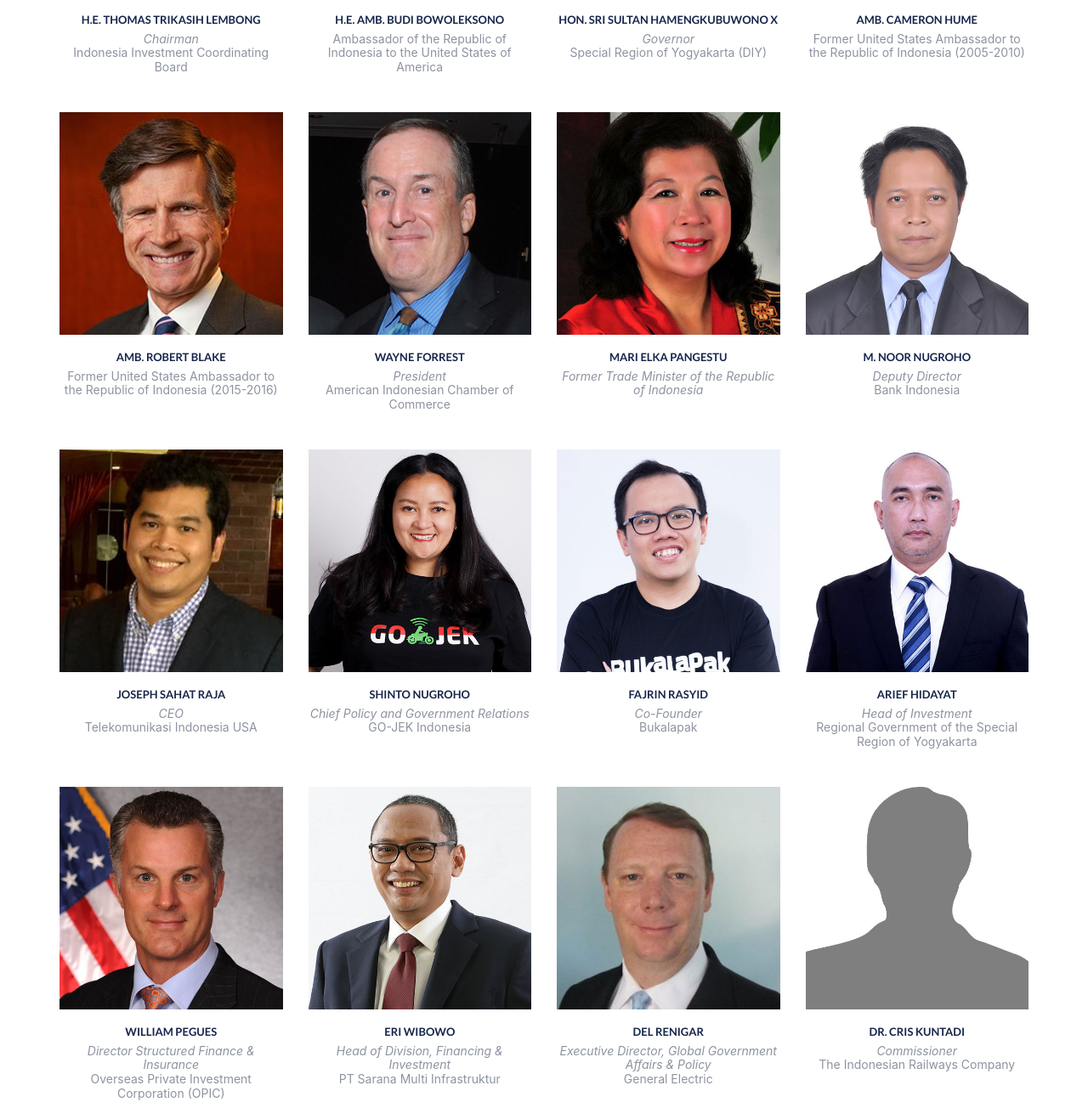
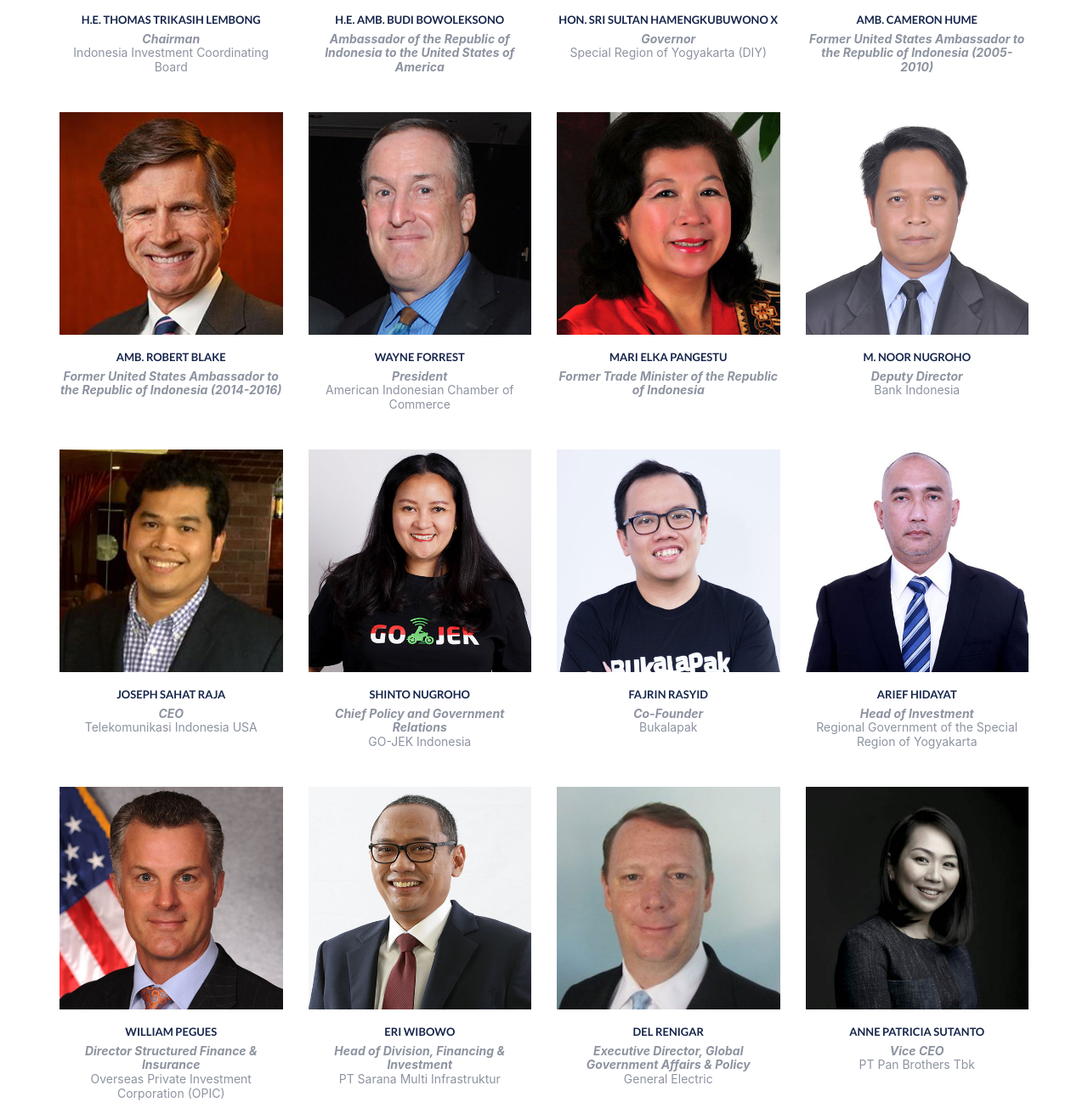
Before and after one commit to arlandi/ttif-2018, a Gatsby site: page / in a window 1280 px wide. Shown: the part 1871-3175 px from the top of the page at 85% size. Built offline with nearby package versions, Linux system fonts and the light colour scheme; Gatsby itself is replaced by a stand-in of ours.

Commit message:
final final update

```diff
--- a/src/data/speakers.js
+++ b/src/data/speakers.js
@@ -14,9 +14,9 @@ import eri from '../images/eri.jpg'
 import robert from '../images/robert.jpg'
 import arief from '../images/arief.jpg'
 import rahardjo from '../images/rahardjo.jpg'
-import person from '../images/person.jpg'
 import mari from '../images/mari.jpg'
 import sultan from '../images/sultan.jpg'
+import billy from '../images/billy.jpg'
 
 export default [
     {
@@ -28,8 +28,8 @@ export default [
     },
     {
         name: "H.E. Amb. Budi Bowoleksono",
-        title: "",
-        company: "Ambassador of the Republic of Indonesia to the United States of America",
+        title: "Ambassador of the Republic of Indonesia to the United States of America",
+        company: "",
         picture: budi,
         bio: "Ambassador Budi Bowoleksono is currently the Ambassador Extraordinary and Plenipotentiary of the Republic of Indonesia to the United States of America. Previously, Ambassador Bowoleksono served as the Ambassador Extraordinary and Plenipotentiary of the Republic of Indonesia to the Republic of Kenya in Nairobi (2008-2010), which also covers Seychelles, Mauritius, Uganda, UNEP, and UNHCR. Ambassador Bowoleksono graduated from Krisnadwipayana University in Jakarta in 1984. He started his diplomatic career at the Ministry of Foreign Affairs in 1986 and since then he had been assigned to the Permanent Mission of the Republic of Indonesia to the United Nations in New York, the Indonesian Permanent Mission in Geneva, and the Indonesian Permanent Mission in Vienna.",
     },
@@ -42,15 +42,15 @@ export default [
     },
     {
         name: "Amb. Cameron Hume",
-        title: "",
-        company: "Former United States Ambassador to the Republic of Indonesia (2005-2010)",
+        title: "Former United States Ambassador to the Republic of Indonesia (2005-2010)",
+        company: "",
         picture: cameron,
         bio: "Ambassador Cameron R. Hume was U.S. Ambassador to Indonesia from 2007 to 2010. He retired from the Foreign Service with a rank of Career Minister. While Ambassador to Indonesia, he focused on oceans, climate changes, and education as elements of “soft power” diplomacy. He has published three books and numerous articles on foreign policy Since leaving the Foreign Service, Ambassador Hume has served as a consultant to various interests based in Indonesia. Ambassador Hume holds a Bachelor's Degree from Princeton University (Princeton, NJ)) and Law Degree from the School of Law, American University (Washington, DC).",
     },
     {
         name: "Amb. Robert Blake",
-        title: "",
-        company: "Former United States Ambassador to the Republic of Indonesia (2015-2016)",
+        title: "Former United States Ambassador to the Republic of Indonesia (2014-2016)",
+        company: "",
         picture: robert,
         bio: "Ambassador Blake served for 31 years in the State Department in a wide range of leadership positions. From 2014-2016, he was the US Ambassador to Indonesia, where he focused on building stronger business and educational ties between the US and Indonesia, while also developing cooperation to help Indonesia reduce greenhouse gas emissions. He is currently Chairman of the Board of the US-Indonesia Society, and he is a member of the board of the Asia Foundation and the Bhutan Foundation. Ambassador Blake holds a BA from Harvard College, and an MA from the Johns Hopkins School of Advanced International Studies in Washington, DC.",
     },
@@ -124,13 +124,6 @@ export default [
         bio: "Del Renigar is the Executive Director for Global Government Affairs & Policy at General Electric Company (GE). He advises GE businesses on foreign affairs, trade and investment, national security, market access, and government relations issues globally. He also serves on many trade association, businesses councils and US government advisory boards. Previously, he served as the Director of International Economics for the Western hemisphere on the National Security Council at the White House and he also served as the Senior Counsel to the General Counsel and Deputy Secretary of the U.S. Department of Commerce. Prior to his public service, he was a lawyer for Steptoe & Johnson specializing on trade controls, anti-bribery, arbitration, trade litigation, and trade policy. He received a Bachelor’s degree in Economics and Public Policy from Duke University, and a Master’s degree in Law from University of Michigan.",
     },
     {
-        name: "Dr. Cris Kuntadi",
-        title: "Commissioner",
-        company: "The Indonesian Railways Company",
-        picture: person,
-        bio: "Dr. Cris Kuntadi is the Commissioner of Indonesian Railway Company (PT. Kereta Api Indonesia), the major operator of public railways in Indonesia. Dr. Kuntadi has an extensive education background. He has an Associates Degree in Accounting from the Indonesian State College of Accountancy (STAN), Jakarta (1991), a  Bachelor of Economics degree from the University of Indonesia (1996). He also has a Master of Management degree from Gadjah Mada University and a Master in International Business from Erasmus Universiteit Rotterdam, Netherland (2000). Finally, he received his degree of Doctor of Administrative Sciences from Brawijaya University, Malang in 2009",
-    },
-    {
         name: "Anne Patricia Sutanto",
         title: "Vice CEO",
         company: "PT Pan Brothers Tbk",
@@ -148,7 +141,7 @@ export default [
         name: "Billy Anugrah",
         title: "Director",
         company: "Indonesia Trade Promotion Center",
-        picture: person,
+        picture: billy,
         bio: "Mr. Billy Anugrah is the Director of Indonesian Trade Promotion Center ITPC, Chicago Branch (Chicago, IL). He has extensive government service experience with the Ministry of Trade of Indonesia. Previously, Mr. Anugrah worked as the Section Head for Cross sectoral dan Regional Cooperation, in the Planning Bureau (2015-2017), and as Section Head, Agriculture and Forestry products, in the Directorate of Import (2013-2015), where he was in charge for policy developments and regulations on agriculture and forestry product imports ). He started his role in the ministry as a Multilateral Trade Negotiator and Policy Analyst (2009-2012). Mr. Anugrah holds a Masters of Development Policy from the Korean Development Institute (Seoul, South Korea) and a Bachelors of Law from Pancasila University (Depok, Indonesia)",
     }
 ];
--- a/src/pages/index.js
+++ b/src/pages/index.js
@@ -130,7 +130,7 @@ export default class IndexPage extends React.Component {
                       <div className="photo-wrapper"><img alt="" src={speaker.picture} className="img-responsive" /></div>
                       <h3 className="name">{speaker.name}</h3>
                       <p className="text-alt"><small>
-                        <i>{speaker.title}</i>
+                        <i><strong>{speaker.title}</strong></i>
                         {speaker.title && <br/>}
                         {speaker.company}</small></p>
                     </div>
@@ -250,7 +250,7 @@ export default class IndexPage extends React.Component {
             <ul>
               <li>General Electric</li>
               <li>Overseas Private Investment Corporation</li>
-              <li>Telin (Telkom Indonesia) USA</li>
+              <li>Telekomunikasi Indonesia USA</li>
               <li>Special Region of Yogyakarta (DIY)</li>
               <li>PT Pan Brothers Tbk</li>
               <li>PT Sarana Multi Infrastruktur</li>
--- a/src/styles/styles.css
+++ b/src/styles/styles.css
@@ -125,7 +125,7 @@ article.small {
 }
 strong {
   display: inline-block;
-  font-weight: 500;
+  font-weight: 700;
 }
 small {
   display: inline-block;
```
Also changed, not shown: src/images/bg.jpg (added), src/images/billy.jpg (added).
